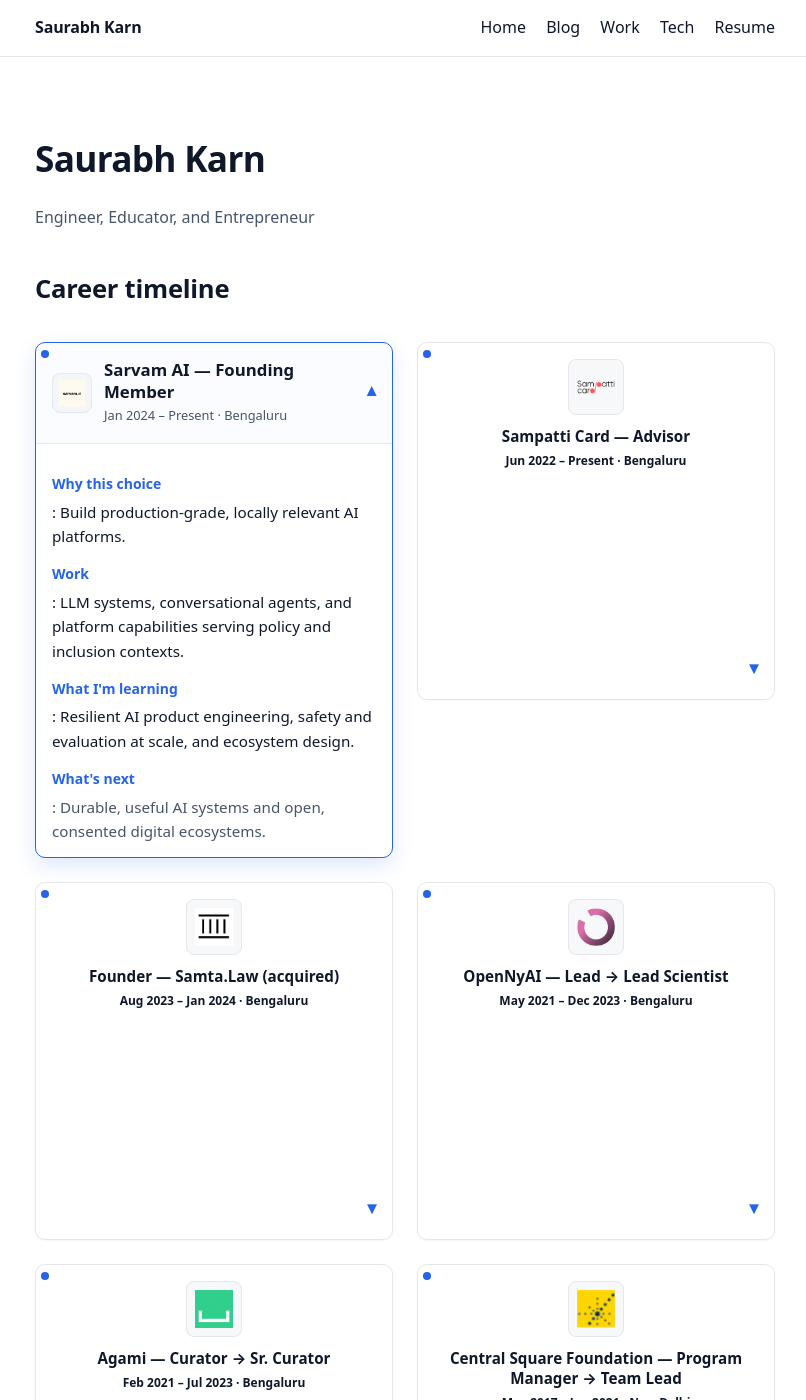
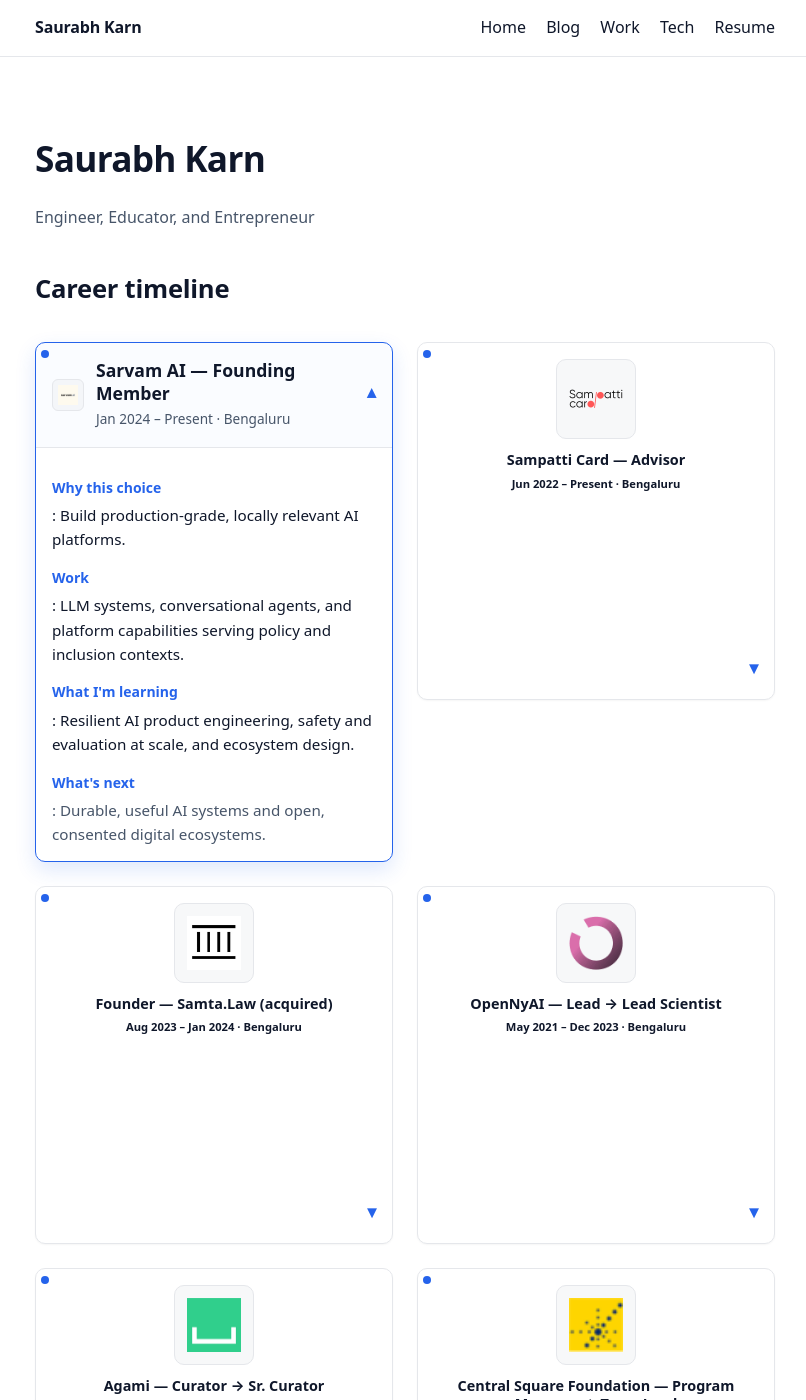
Before and after one commit to saurabh-karn/saurabh-karn.github.io, a Jekyll site: the page built from index.html, in a window 1280 px wide and 1400 px high. Shown: the whole window, without its empty margins (235-1041 px from the left). Built offline with Jekyll 4.4.1, drawn with Linux system fonts in a browser that asks for light colours.

Commit message:
Increase closed tile logo size, shrink when expanded for better readability

```diff
--- a/assets/css/styles.css
+++ b/assets/css/styles.css
@@ -300,20 +300,22 @@
 }
 
 .company-logo {
-  width: 3.5rem;
-  height: 3.5rem;
-  border-radius: 8px;
+  width: 5rem;
+  height: 5rem;
+  border-radius: 10px;
   object-fit: contain;
   flex-shrink: 0;
   background: color-mix(in srgb, var(--border) 30%, transparent);
-  padding: 0.5rem;
+  padding: 0.75rem;
   border: 1px solid var(--border);
+  transition: all 0.3s ease;
 }
 
 .timeline-card[open] .company-logo {
-  width: 2.5rem;
-  height: 2.5rem;
-  padding: 0.35rem;
+  width: 2rem;
+  height: 2rem;
+  padding: 0.3rem;
+  border-radius: 6px;
 }
 
 .timeline-card summary .card-title {
@@ -322,25 +324,25 @@
 }
 
 .timeline-card:not([open]) summary .card-title h3 {
-  font-size: 0.95rem;
+  font-size: 0.9rem;
   line-height: 1.3;
   margin: 0;
 }
 
 .timeline-card:not([open]) summary .card-meta {
-  font-size: 0.75rem;
+  font-size: 0.7rem;
   margin-top: 0.25rem;
 }
 
 .timeline-card[open] summary .card-title h3 {
   margin: 0 0 0.15rem 0;
-  font-size: 1.05rem;
+  font-size: 1.1rem;
   line-height: 1.3;
   color: var(--fg);
 }
 
 .timeline-card[open] summary .card-meta {
-  font-size: 0.8rem;
+  font-size: 0.85rem;
   color: var(--muted);
   font-weight: 400;
   margin: 0;
```
